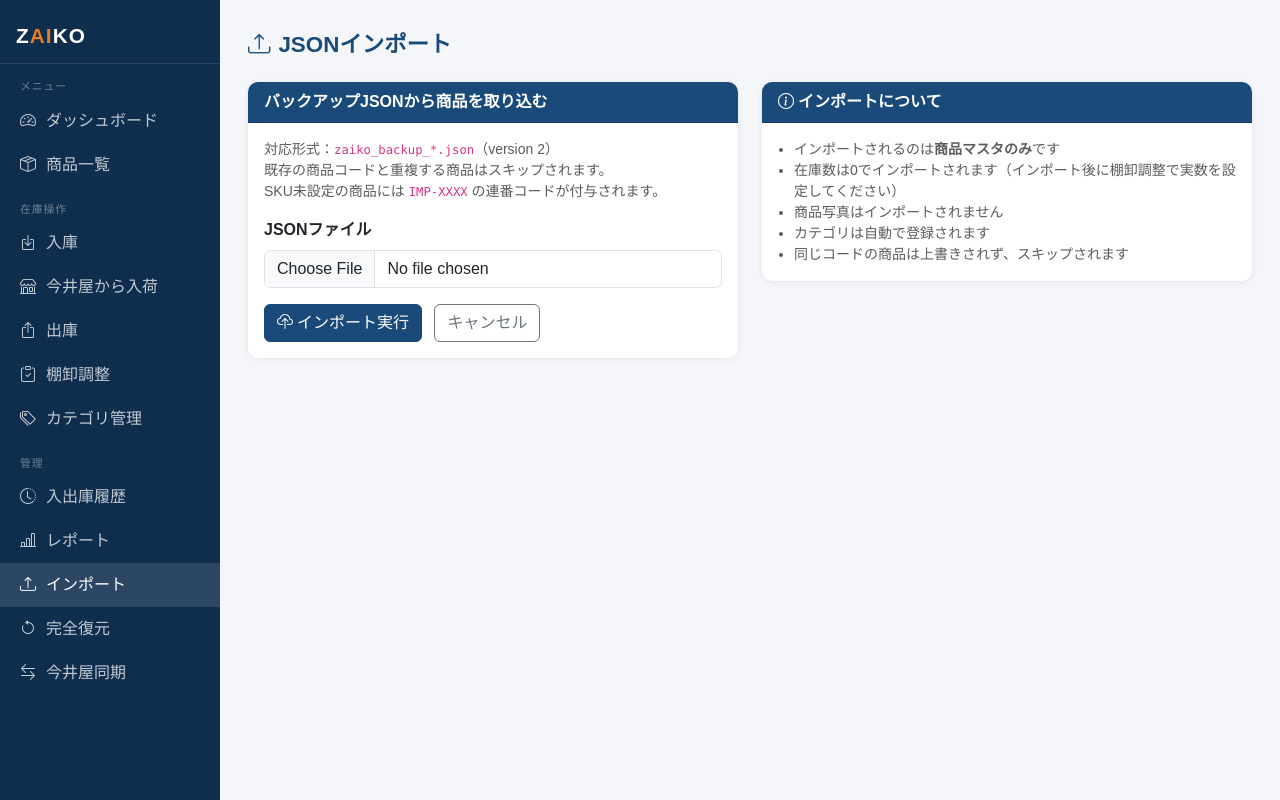
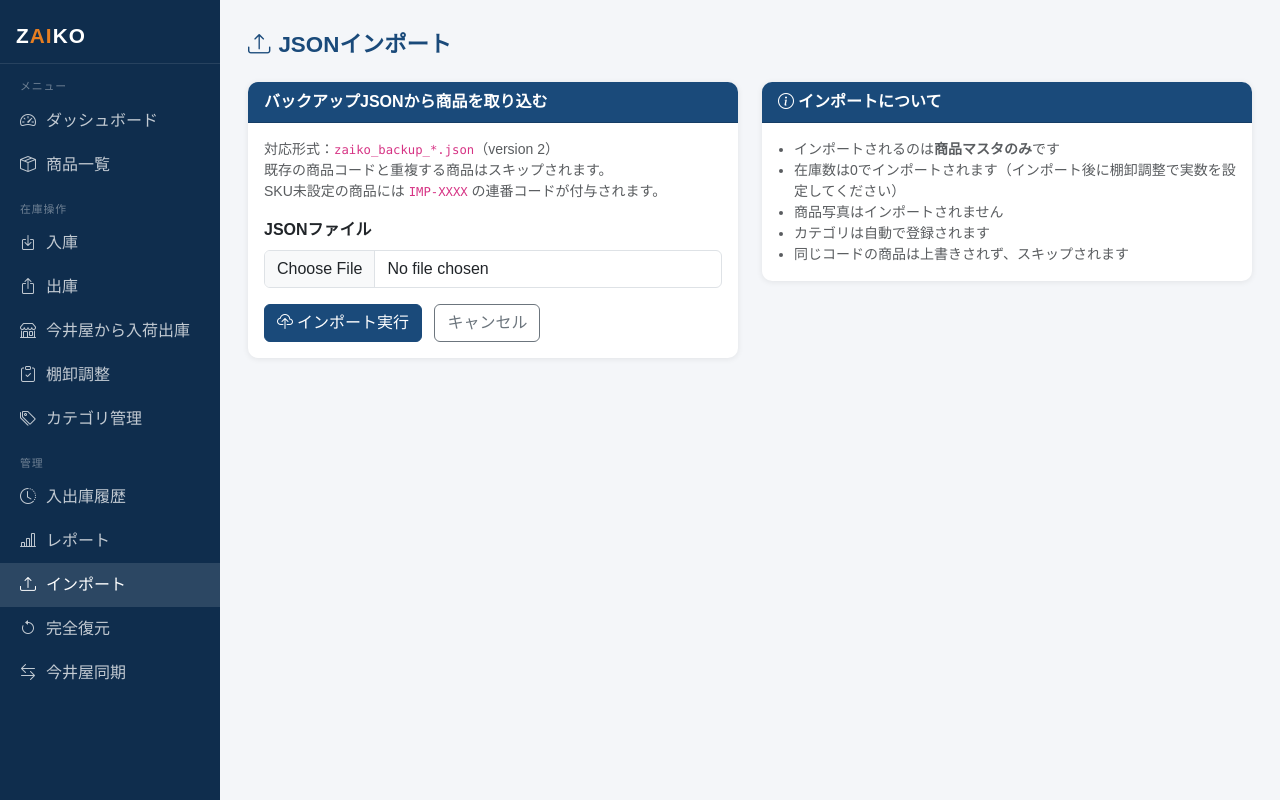
Before and after one commit to kimai1/ZAIKO, a Flask app: page /import in a window 1280 px wide. Run offline with Flask 3, Linux system fonts and the light colour scheme; parts of the project's set-up code (start-up, migrations or seed data) failed here and were passed over.

Commit message:
fix(nav): 在庫操作の順序を入庫→出庫→今井屋から入荷出庫→棚卸調整に変更

```diff
--- a/templates/_nav_links.html
+++ b/templates/_nav_links.html
@@ -10,11 +10,11 @@
 <a href="{{ url_for('stock_in_view') }}" class="nav-link {% if request.endpoint=='stock_in_view' %}active{% endif %}">
   <i class="bi bi-box-arrow-in-down"></i> 入庫
 </a>
-<a href="{{ url_for('receive') }}" class="nav-link {% if request.endpoint=='receive' %}active{% endif %}">
-  <i class="bi bi-shop"></i> 今井屋から入荷
-</a>
 <a href="{{ url_for('stock_out_view') }}" class="nav-link {% if request.endpoint=='stock_out_view' %}active{% endif %}">
   <i class="bi bi-box-arrow-up"></i> 出庫
+</a>
+<a href="{{ url_for('receive') }}" class="nav-link {% if request.endpoint=='receive' %}active{% endif %}">
+  <i class="bi bi-shop"></i> 今井屋から入荷出庫
 </a>
 <a href="{{ url_for('stock_adjust_view') }}" class="nav-link {% if request.endpoint=='stock_adjust_view' %}active{% endif %}">
   <i class="bi bi-clipboard-check"></i> 棚卸調整
```
